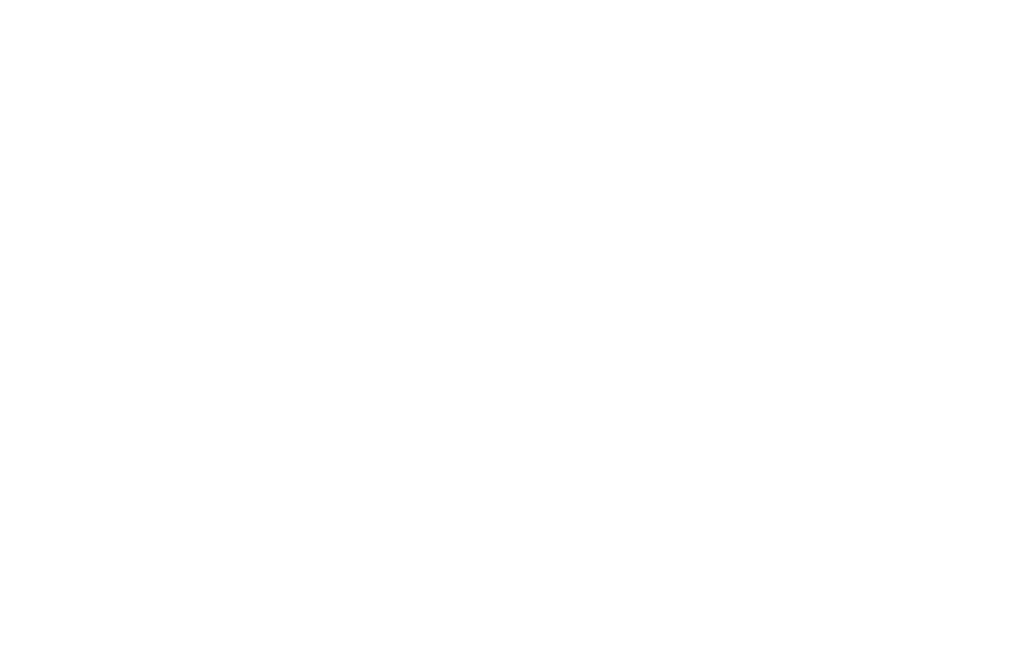
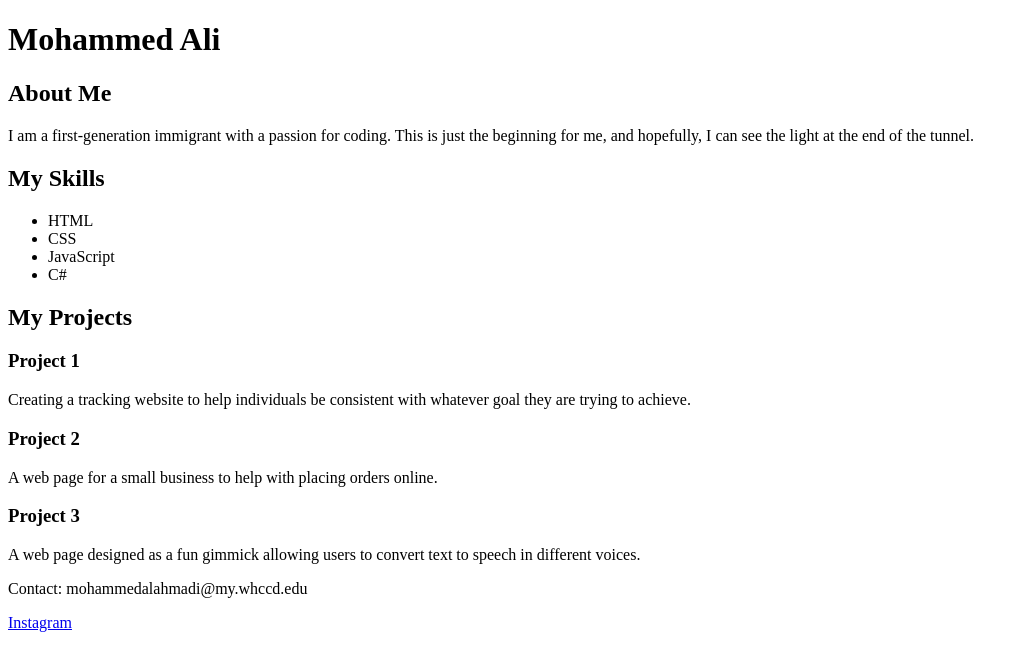
Before and after one commit to mohammeda909/comp003A.portfolioassigment, a plain HTML site: page index.html in a window 1280 px wide. Shown: the whole page, without its empty margins (0-1024 px from the left). Drawn offline with Linux system fonts and the light colour scheme.

Commit message:
added initial HTML structure

```diff
--- a/index.html
+++ b/index.html
@@ -6,5 +6,56 @@
     <title>My Portfolio</title>
 </head>
 <body>
+
+    <!-- Header Section: Displays the user's name -->
+    <header>
+        <h1>Mohammed Ali</h1>
+    </header>
+
+    <!-- Biography Section: Introduction about yourself -->
+    <section id="biography">
+        <h2>About Me</h2>
+        <p>I am a first-generation immigrant with a passion for coding. This is just the beginning for me, and hopefully, I can see the light at the end of the tunnel.</p>
+    </section>
+
+    <!-- Skills Section: Lists your technical skills -->
+    <section id="skills">
+        <h2>My Skills</h2>
+        <ul>
+            <li>HTML</li>
+            <li>CSS</li>
+            <li>JavaScript</li>
+            <li>C#</li>
+        </ul>
+    </section>
+
+    <!-- Projects Section: Showcases at least three projects -->
+    <section id="projects">
+        <h2>My Projects</h2>
+
+        <div class="project">
+            <h3>Project 1</h3>
+            <p>Creating a tracking website to help individuals be consistent with whatever goal they are trying to achieve.</p>
+        </div>
+
+        <div class="project">
+            <h3>Project 2</h3>
+            <p>A web page for a small business to help with placing orders online.</p>
+        </div>
+
+        <div class="project">
+            <h3>Project 3</h3>
+            <p>A web page designed as a fun gimmick allowing users to convert text to speech in different voices.</p>
+        </div>
+
+    </section>
+
+    <!-- Footer Section: Contact information and social media links -->
+    <footer>
+        <p>Contact: mohammedalahmadi@my.whccd.edu</p>
+        <p>
+            <a href="https://www.instagram.com/mohammeda7097/">Instagram</a>
+        </p>
+    </footer>
 </body>
 </html>
```
